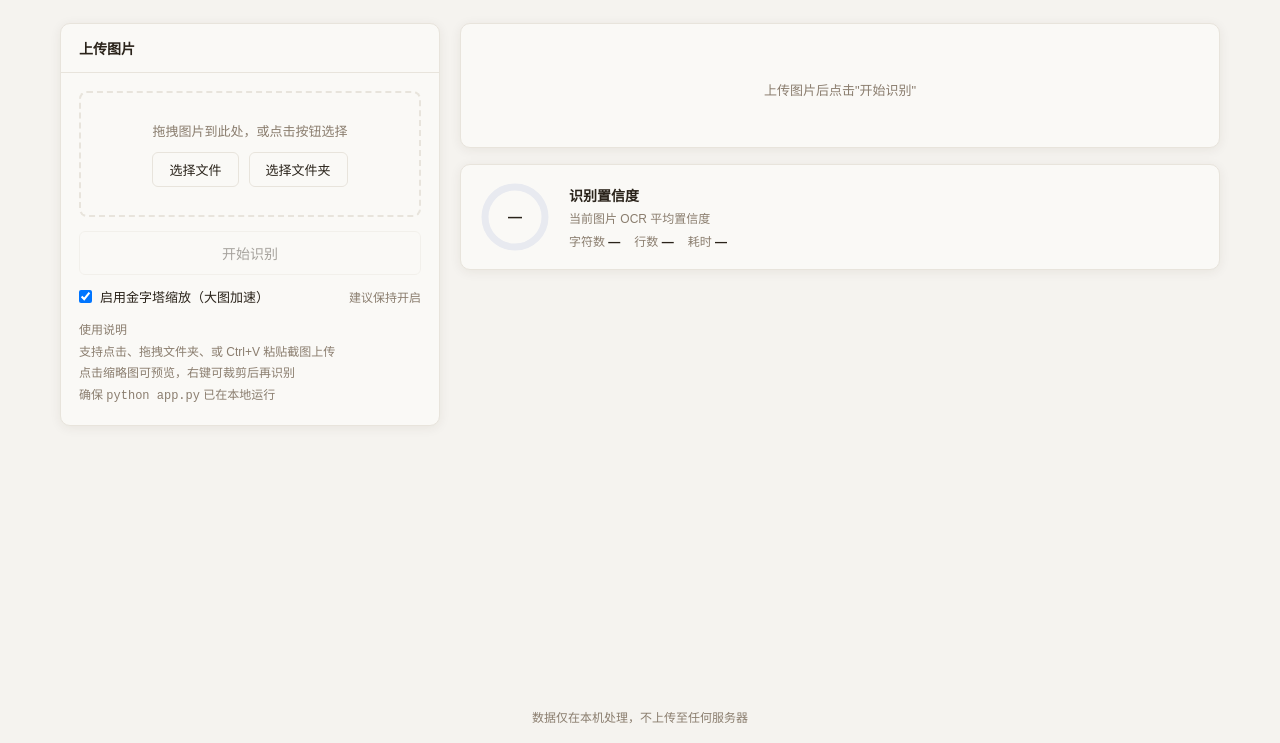
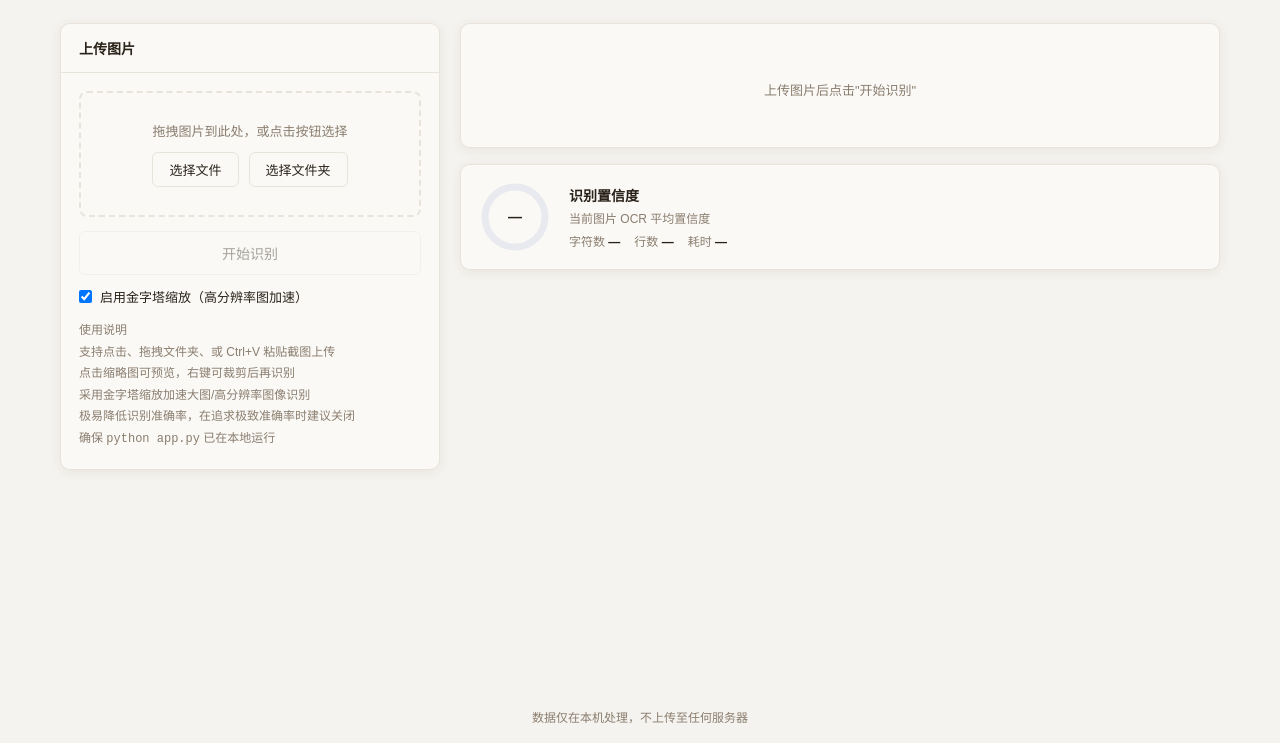
Before and after one commit to Roa-ring/Local-OCR-Recognition, a plain HTML site: page frontend/index.html in a window 1280 px wide. Shown: the part 57-800 px from the top of the page. Drawn offline with Linux system fonts and the light colour scheme.

Commit message:
删除了有用的东西，提交了垃圾，浪费了时间
Updated label and usage text for pyramid scaling feature.

```diff
--- a/frontend/index.html
+++ b/frontend/index.html
@@ -457,14 +457,14 @@
         </button>
         <div style="margin-top: 12px; display: flex; align-items: center; gap: 8px; font-size: 13px; color: var(--text);">
               <input type="checkbox" id="pyramid-toggle" checked />
-                  <label for="pyramid-toggle">启用金字塔缩放（大图加速）</label>
-              <span style="font-size: 12px; color: var(--muted); margin-left: auto;">建议保持开启</span>
+                  <label for="pyramid-toggle">启用金字塔缩放（高分辨率图加速）</label>
         </div>
-
         <div class="usage">
           使用说明<br>
           支持点击、拖拽文件夹、或 Ctrl+V 粘贴截图上传<br>
           点击缩略图可预览，右键可裁剪后再识别<br>
+          采用金字塔缩放加速大图/高分辨率图像识别<br>
+          极易降低识别准确率，在追求极致准确率时建议关闭<br>
           确保 <code>python app.py</code> 已在本地运行
         </div>
       </div>
```
